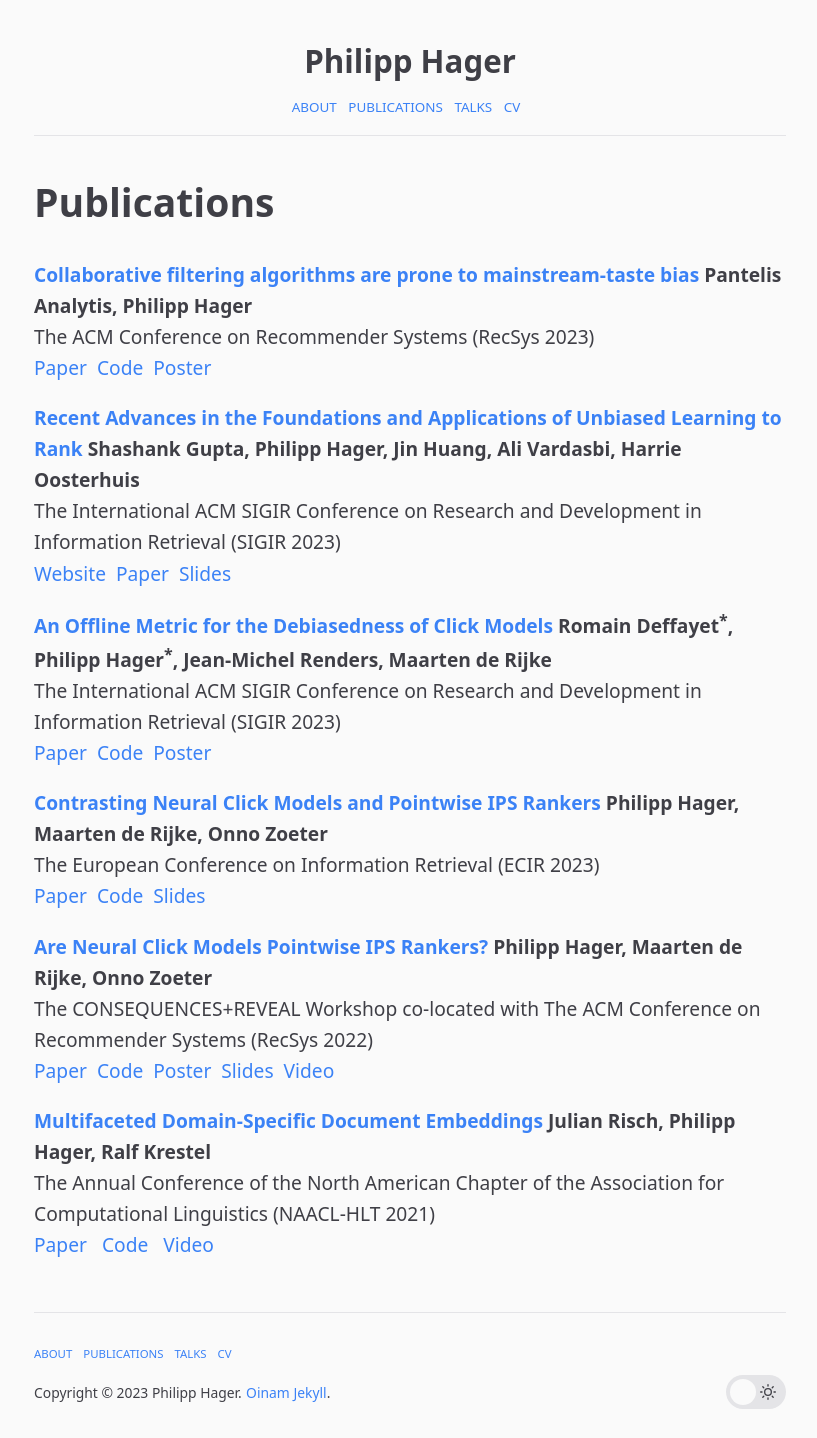
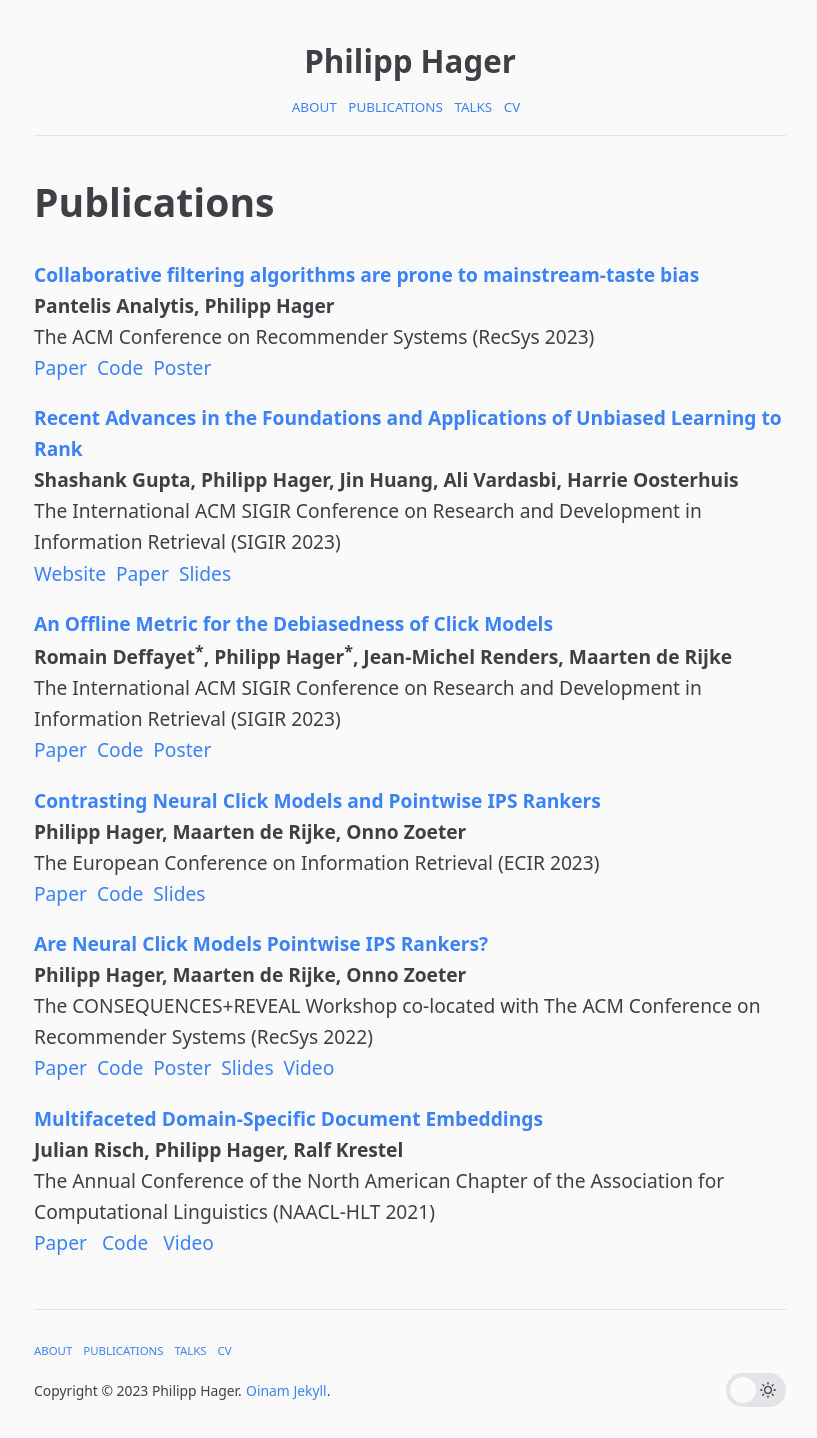
Before and after one commit to philipphager/philipphager.github.io, a Jekyll site: the page built from publications.md, in a window 1280 px wide. Shown: the whole page, without its empty margins (230-1047 px from the left). Built offline with Jekyll 4.4.1, drawn with Linux system fonts in a browser that asks for light colours.

```diff
--- a/publications.md
+++ b/publications.md
@@ -4,7 +4,7 @@ title: Publications
 permalink: /publications/
 ---
 
-**[Collaborative filtering algorithms are prone to mainstream-taste bias](/assets/papers/2023-recsys-mainstream-taste.pdf)**
+**[Collaborative filtering algorithms are prone to mainstream-taste bias](/assets/papers/2023-recsys-mainstream-taste.pdf)**\\
 **Pantelis Analytis, Philipp Hager**\\
 The ACM Conference on Recommender Systems (RecSys 2023)\\
 [Paper](/assets/papers/2023-recsys-mainstream-taste.pdf)
@@ -12,7 +12,7 @@ The ACM Conference on Recommender Systems (RecSys 2023)\\
 &nbsp;[Poster](/assets/posters/2023-recsys-mainstream-taste.pdf)
 
 
-**[Recent Advances in the Foundations and Applications of Unbiased Learning to Rank](https://sites.google.com/view/sigir-2023-tutorial-ultr)**
+**[Recent Advances in the Foundations and Applications of Unbiased Learning to Rank](https://sites.google.com/view/sigir-2023-tutorial-ultr)**\\
 **Shashank Gupta, Philipp Hager, Jin Huang, Ali Vardasbi, Harrie Oosterhuis**\\
 The International ACM SIGIR Conference on Research and Development in Information Retrieval (SIGIR 2023)\\
 [Website](https://sites.google.com/view/sigir-2023-tutorial-ultr)
@@ -20,7 +20,7 @@ The International ACM SIGIR Conference on Research and Development in Informatio
 &nbsp;[Slides](https://docs.google.com/presentation/d/1NdhDEn8xKPQO-J0YiF6KPKP20CiNLctF7krrGldEywY/present)
 
 
-**[An Offline Metric for the Debiasedness of Click Models](/assets/papers/2023-sigir-debiasedness.pdf)**
+**[An Offline Metric for the Debiasedness of Click Models](/assets/papers/2023-sigir-debiasedness.pdf)**\\
 **Romain Deffayet<sup>*</sup>, Philipp Hager<sup>*</sup>, Jean-Michel Renders, Maarten de Rijke**\\
 The International ACM SIGIR Conference on Research and Development in Information Retrieval (SIGIR 2023)\\
 [Paper](/assets/papers/2023-sigir-debiasedness.pdf)
@@ -28,7 +28,7 @@ The International ACM SIGIR Conference on Research and Development in Informatio
 &nbsp;[Poster](/assets/posters/2023-sigir-debiasedness.pdf)
 
 
-**[Contrasting Neural Click Models and Pointwise IPS Rankers](/assets/papers/2023-ecir-cm-vs-ips.pdf)**
+**[Contrasting Neural Click Models and Pointwise IPS Rankers](/assets/papers/2023-ecir-cm-vs-ips.pdf)**\\
 **Philipp Hager, Maarten de Rijke, Onno Zoeter**\\
 The European Conference on Information Retrieval (ECIR 2023)\\
 [Paper](/assets/papers/2023-ecir-cm-vs-ips.pdf)
@@ -36,7 +36,7 @@ The European Conference on Information Retrieval (ECIR 2023)\\
 &nbsp;[Slides](/assets/slides/2023-ecir-cm-vs-ips.pdf)
 
 
-**[Are Neural Click Models Pointwise IPS Rankers?](/assets/papers/2022-cm-vs-ips.pdf)**
+**[Are Neural Click Models Pointwise IPS Rankers?](/assets/papers/2022-cm-vs-ips.pdf)**\\
 **Philipp Hager, Maarten de Rijke, Onno Zoeter**\\
 The CONSEQUENCES+REVEAL Workshop co-located with The ACM Conference on Recommender Systems (RecSys 2022)\\
 [Paper](/assets/papers/2022-cm-vs-ips.pdf)
@@ -46,7 +46,7 @@ The CONSEQUENCES+REVEAL Workshop co-located with The ACM Conference on Recommend
 &nbsp;[Video](https://youtube.com/watch?v=N-nn1500Q-g&feature=shares&t=17166)
 
 
-**[Multifaceted Domain-Specific Document Embeddings](https://aclanthology.org/2021.naacl-demos.9/)**
+**[Multifaceted Domain-Specific Document Embeddings](https://aclanthology.org/2021.naacl-demos.9/)**\\
 **Julian Risch, Philipp Hager, Ralf Krestel**\\
 The Annual Conference of the North American Chapter of the Association for Computational Linguistics (NAACL-HLT 2021)\\
 [Paper](https://hpi.de/fileadmin/user_upload/fachgebiete/naumann/people/risch/risch2021multifaceted.pdf)
```
